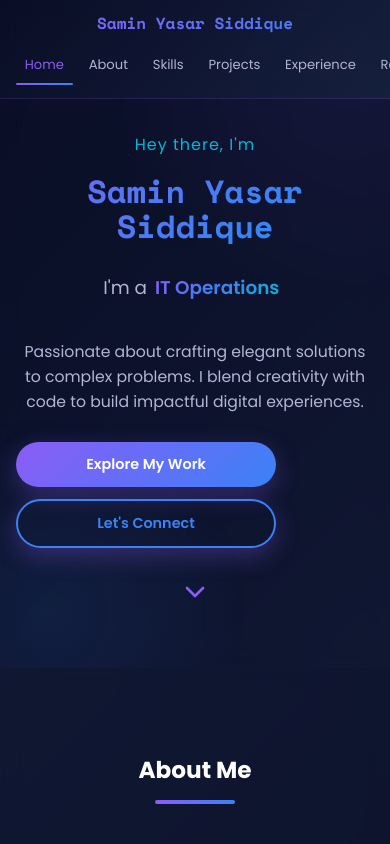
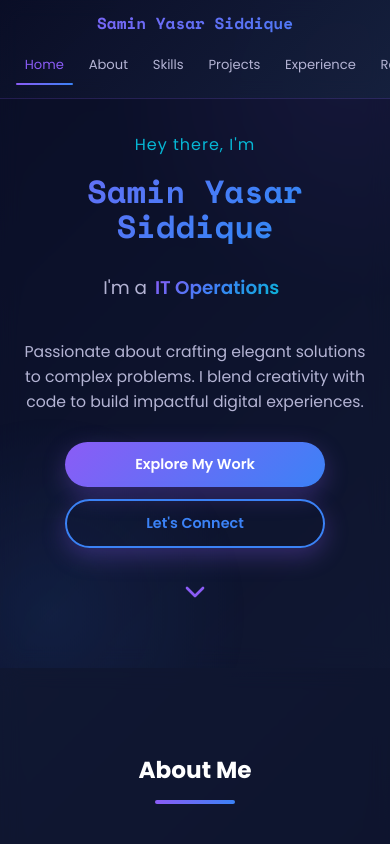
Before and after one commit to svmxn/portfolio, a React (Vite) app: page / in a window 390 px wide. Shown: the top 844 px of the page. Built offline with nearby package versions, Linux system fonts and the light colour scheme.

Commit message:
Update Hero.css

```diff
--- a/src/styles/Hero.css
+++ b/src/styles/Hero.css
@@ -223,7 +223,6 @@
     gap: 12px;
     margin-bottom: 28px;
     flex-direction: column;
-    align-items: stretch;
   }
 
   .hero-buttons .btn {
```
